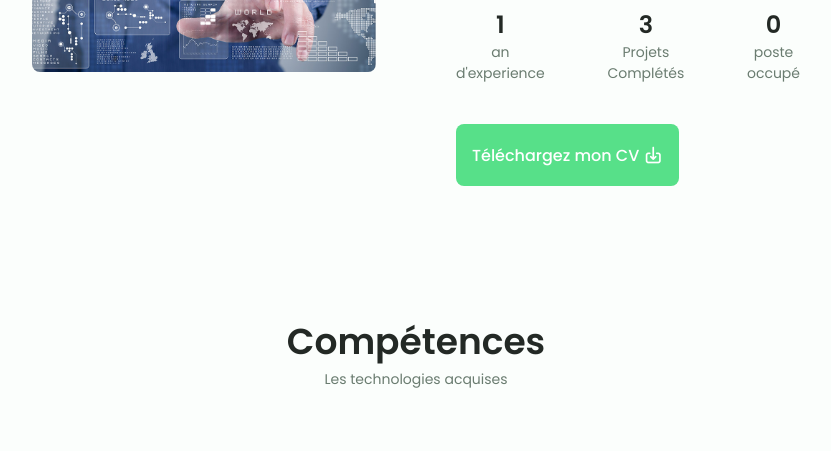
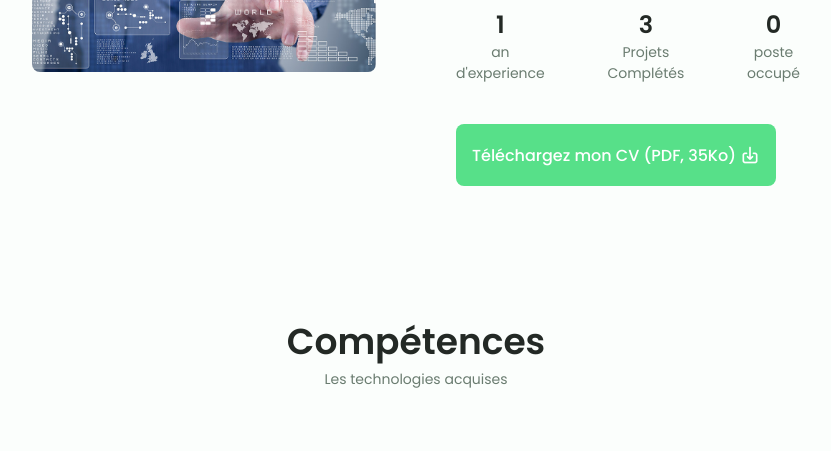
Before and after one commit to A11Y-Simulation/moufid-elaroui.github.io, a plain HTML site: page index.html in a window 1280 px wide. Shown: the part 1040-1491 px from the top of the page, without its empty margins (224-1055 px from the left). Drawn offline with nearby package versions, Linux system fonts and the light colour scheme.

Commit message:
pdf accessibilité

```diff
--- a/index.html
+++ b/index.html
@@ -167,7 +167,7 @@
                     <div class="about__buttons">
                         <a download="" href="./assets/pdf/CV Moufid EL AROUI - Intégrateur Web.pdf"
                             class="button button--flex">
-                            Téléchargez mon CV<i class="uil uil-download-alt button__icon"></i>
+                            Téléchargez mon CV (PDF, 35Ko)<i class="uil uil-download-alt button__icon"></i>
                         </a>
                     </div>
                 </div>
```
